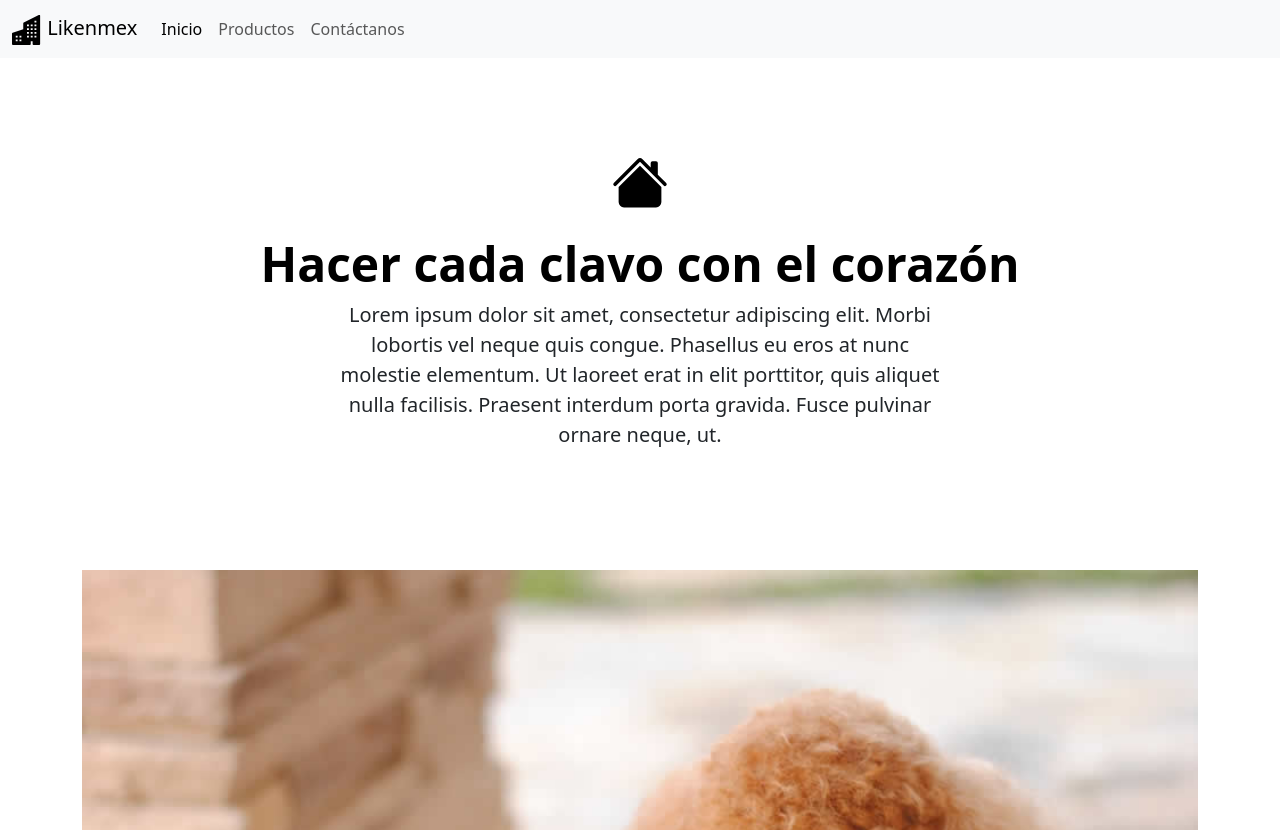
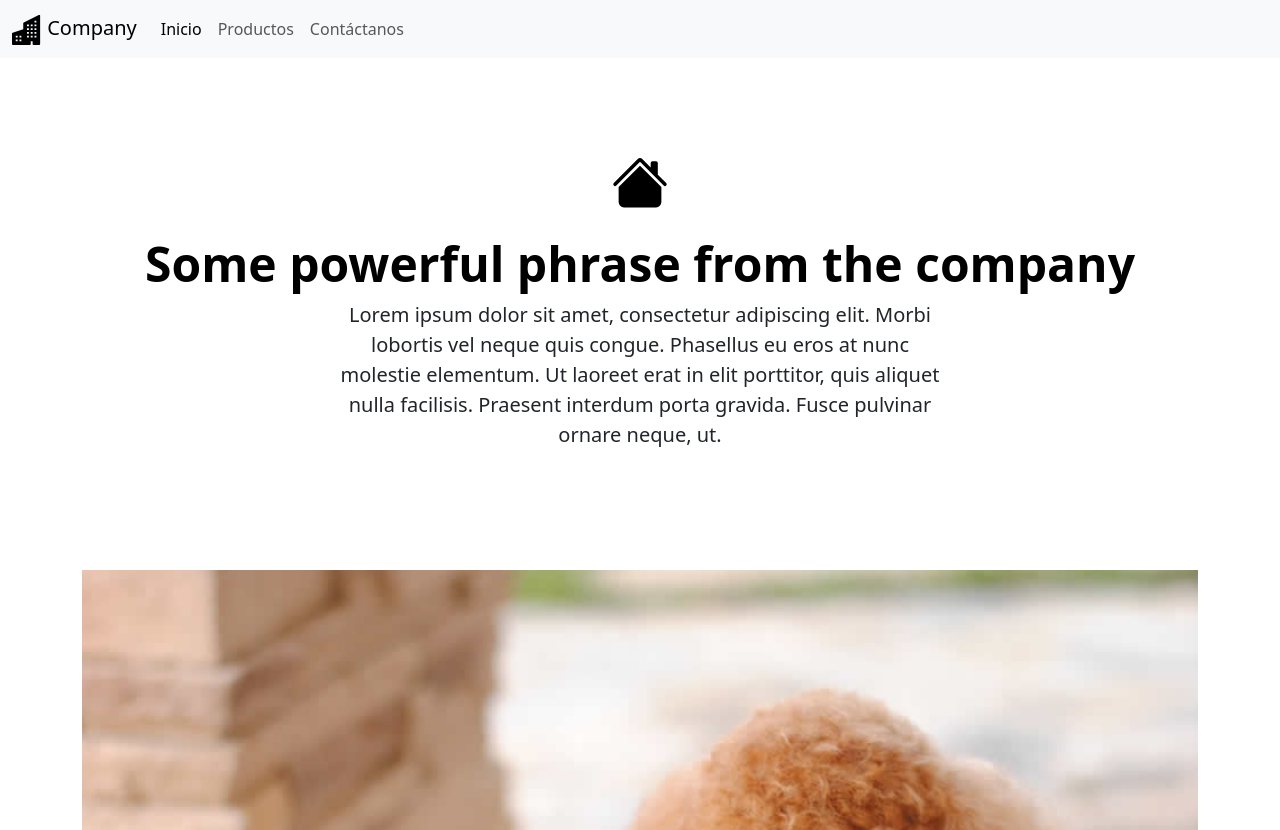
Before and after one commit to KuangArturo/kuangarturo.github.io, a plain HTML site: page index.html in a window 1280 px wide. Shown: the top 830 px of the page. Drawn offline with nearby package versions, Linux system fonts and the light colour scheme.

Commit message:
Update index.html

```diff
--- a/index.html
+++ b/index.html
@@ -3,7 +3,7 @@
 <head>
     <meta charset="UTF-8">
     <meta name="viewport" content="width=device-width, initial-scale=1.0">
-    <title>Likenmex</title>
+    <title>Company</title>
     <link href="https://cdn.jsdelivr.net/npm/bootstrap@5.3.0-alpha2/dist/css/bootstrap.min.css" rel="stylesheet"
     integrity="sha384-aFq/bzH65dt+w6FI2ooMVUpc+21e0SRygnTpmBvdBgSdnuTN7QbdgL+OapgHtvPp" crossorigin="anonymous">
     <link rel="stylesheet" href="css/style.css">
@@ -11,7 +11,7 @@
 <body>
     <nav class="navbar navbar-expand-lg bg-body-tertiary">
         <div class="container-fluid">
-            <a class="navbar-brand" href="#"><img src="icons/buildings-fill.svg" alt="moveit branc icen" height="30px"> Likenmex</a>
+            <a class="navbar-brand" href="#"><img src="icons/buildings-fill.svg" alt="moveit branc icen" height="30px"> Company</a>
             <button class="navbar-toggler" type="button" data-bs-toggle="collapse" data-bs-target="#navbarSupportedContent" aria-controls="navbarSupportedContent" aria-expanded="false" aria-label="Toggle navigation">
             <span class="navbar-toggler-icon"></span>
           </button>
@@ -33,7 +33,7 @@
 
     <div class="px-4 py-5 my-5 text-center">
         <img class="d-block mx-auto mb-4" src="icons/house-fill.svg" alt="" width="72" height="57">
-        <h1 class="display-5 fw-bold text-body-emphasis">Hacer cada clavo con el corazón</h1>
+        <h1 class="display-5 fw-bold text-body-emphasis">Some powerful phrase from the company</h1>
         <div class="col-lg-6 mx-auto">
           <p class="lead mb-4">Lorem ipsum dolor sit amet, consectetur adipiscing elit. Morbi lobortis vel neque quis congue. Phasellus eu eros at nunc molestie elementum. Ut laoreet erat in elit porttitor, quis aliquet nulla facilisis. Praesent interdum porta gravida. Fusce pulvinar ornare neque, ut. </p>
         </div>
```
